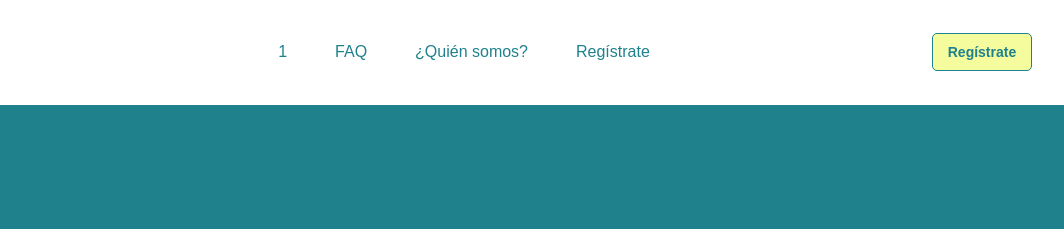
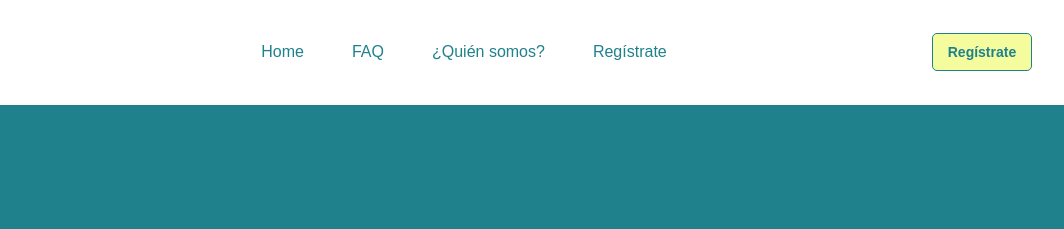
Before and after one commit to Aidanasv/rapidnotes-1, a plain HTML site: page web/index.html in a window 1280 px wide. Shown: the top 229 px of the page, 216-1280 px from the left. Drawn offline with nearby package versions, Linux system fonts and the light colour scheme.

Commit message:
Update index.html

```diff
--- a/web/index.html
+++ b/web/index.html
@@ -33,7 +33,7 @@
 
 
                 <ul class="header__nav-list">
-                    <li class="header__nav-item"><a href="#" class="header__nav-link">1</a></li>
+                    <li class="header__nav-item"><a href="#" class="header__nav-link">Home</a></li>
                     <li class="header__nav-item"><a href="#" class="header__nav-link">FAQ</a></li>
                     <li class="header__nav-item"><a href="#" class="header__nav-link">¿Quién somos?</a></li>
                     <li class="header__nav-item"><a href="./register.html" class="header__nav-link">Regístrate</a></li>
```
